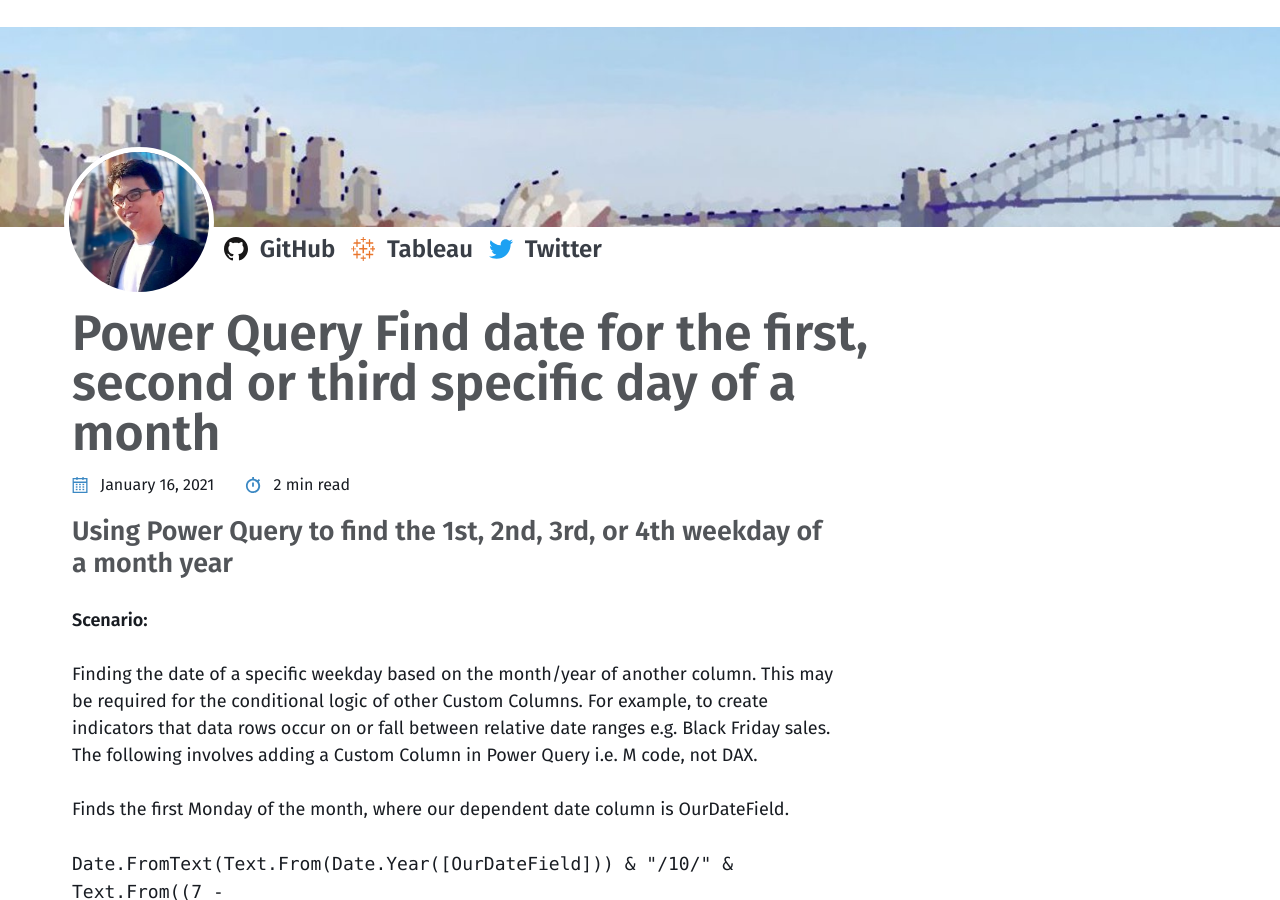
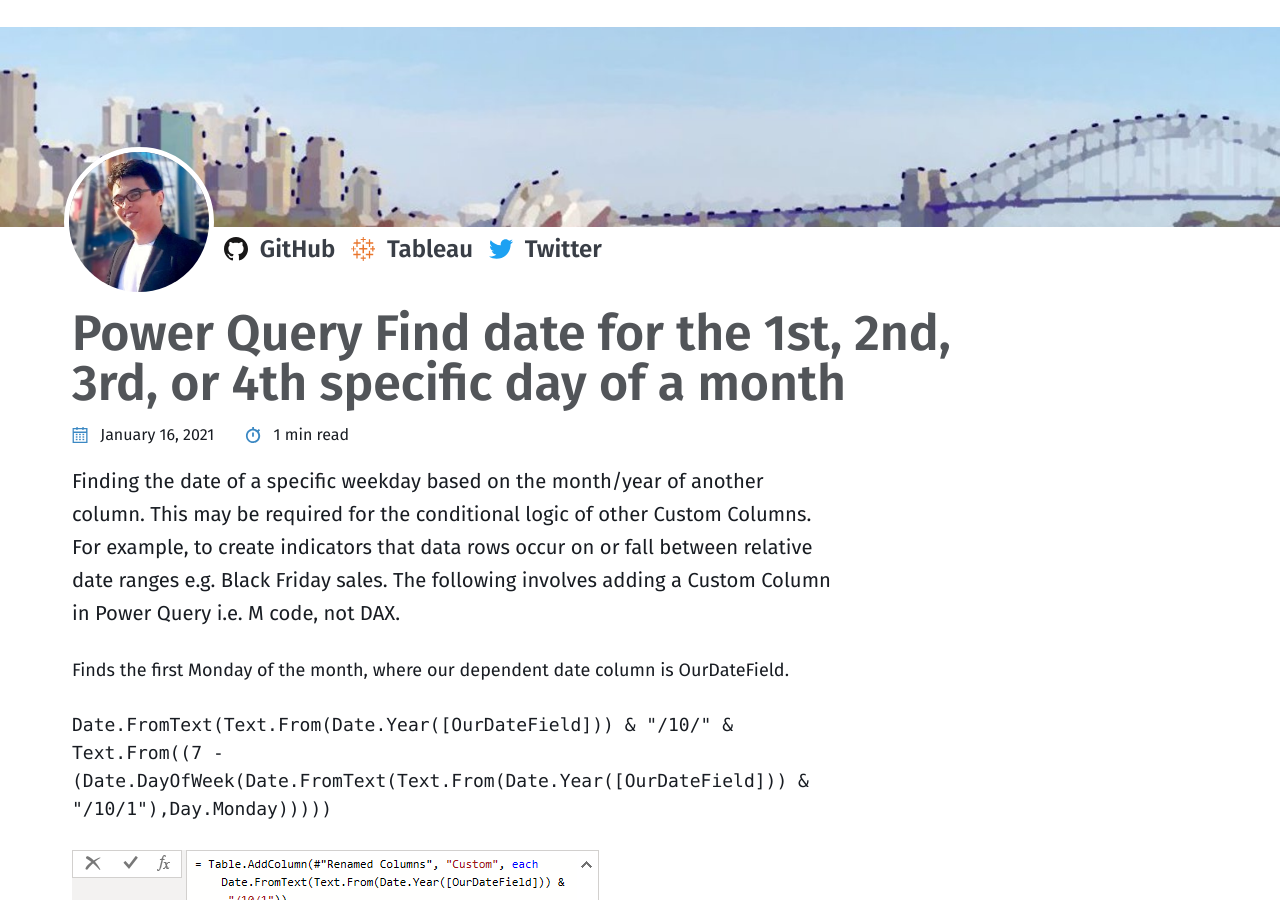
Before and after one commit to datamesse/blog, a Jekyll site: the page built from _posts/2021-01-16-power-bi-find-1st-2nd-3rd-specific-day-of-a-month.markdown, in a window 1280 px wide and 900 px high. Built offline with Jekyll 4.4.1, drawn with Linux system fonts in a browser that asks for light colours.

Commit message:
Update 2021-01-16-power-bi-find-1st-2nd-3rd-specific-day-of-a-month.markdown

```diff
--- a/_posts/2021-01-16-power-bi-find-1st-2nd-3rd-specific-day-of-a-month.markdown
+++ b/_posts/2021-01-16-power-bi-find-1st-2nd-3rd-specific-day-of-a-month.markdown
@@ -1,15 +1,12 @@
 ---
 layout: post
-title: Power Query Find date for the first, second or third specific day of a month
+title: Power Query Find date for the 1st, 2nd, 3rd, or 4th specific day of a month
 date: 2021-01-16 18:00:00 +1100
 description: Using Power Query in Power BI to find the first, second, third or fourth specific day e.g. Sunday of a month/year, based on another date column. # Add post description (optional)
 img: # /assets/images/?????.jpg no longer works
 tags: [Power BI, Power Query, M, Date.DayOfWeek,] # add tag
 ---
 
-### **Using Power Query to find the 1st, 2nd, 3rd, or 4th weekday of a month year**
-
-**Scenario:**
 
 Finding the date of a specific weekday based on the month/year of another column. This may be required for the conditional logic of other Custom Columns. For example, to create indicators that data rows occur on or fall between relative date ranges e.g. Black Friday sales. The following involves adding a Custom Column in Power Query i.e. M code, not DAX.
 
```
